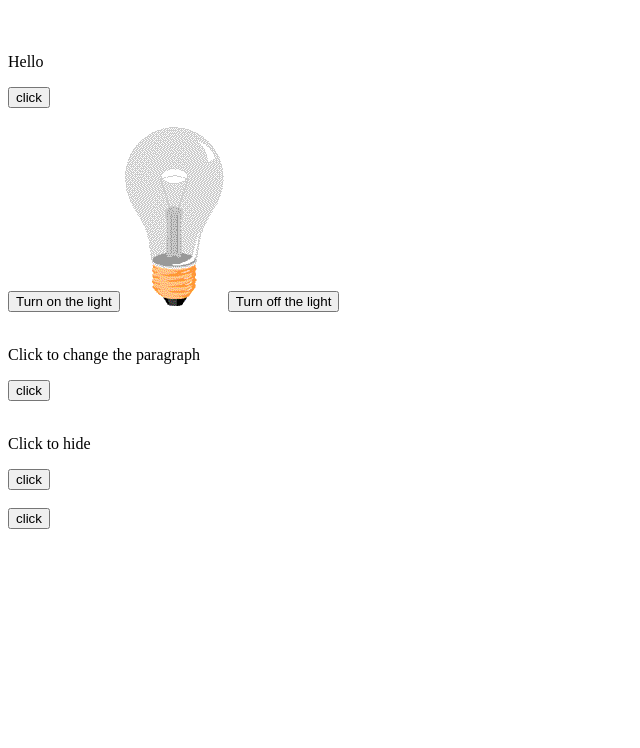
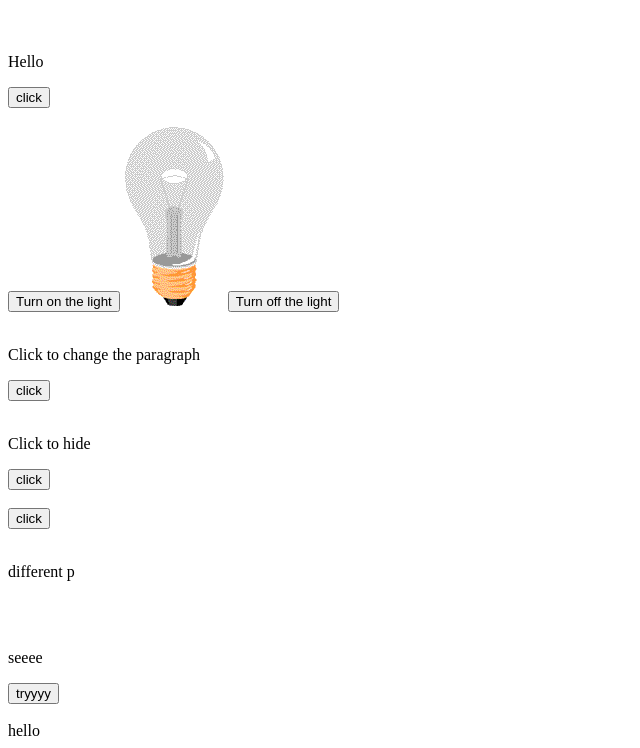
Before and after one commit to purplemrl/practice, a plain HTML site: page test9.html in a window 1280 px wide. Shown: the part 79-827 px from the top of the page, without its empty margins (0-640 px from the left). Before the commit the page ends 800 px from the top, so only its background shows below. Drawn offline with Linux system fonts and the light colour scheme.

Commit message:
Update test9.html

```diff
--- a/test9.html
+++ b/test9.html
@@ -5,6 +5,11 @@
     <meta http-equiv="X-UA-Compatible" content="IE=edge">
     <meta name="viewport" content="width=device-width, initial-scale=1.0">
     <title>Java Script</title>
+    <script>
+        function myfunc(){
+            document.getElementById("p6").innerHTML="change";
+        }
+    </script>
 </head>
 <body>
     <h1>Java Script Test</h1>
@@ -29,5 +34,21 @@
     <br>
     <p id="p4" style="display:none">click to show</p>
     <button type="button" onclick="document.getElementById('p4').style.display='block'">click</button>
+    <br>
+    <br>
+    <p id="p5"></p>
+    <script>
+        document.getElementById("p5").innerHTML="different p";
+    </script>
+    <br>
+    <br>
+    <p id="p6">seeee</p>
+    <button type="button" onclick="myfunc()">tryyyy</button>
+    <br>
+    <br>
+    <script>
+        document.write("hello");
+        window.alert("test");
+    </script>
 </body>
 </html>
```
